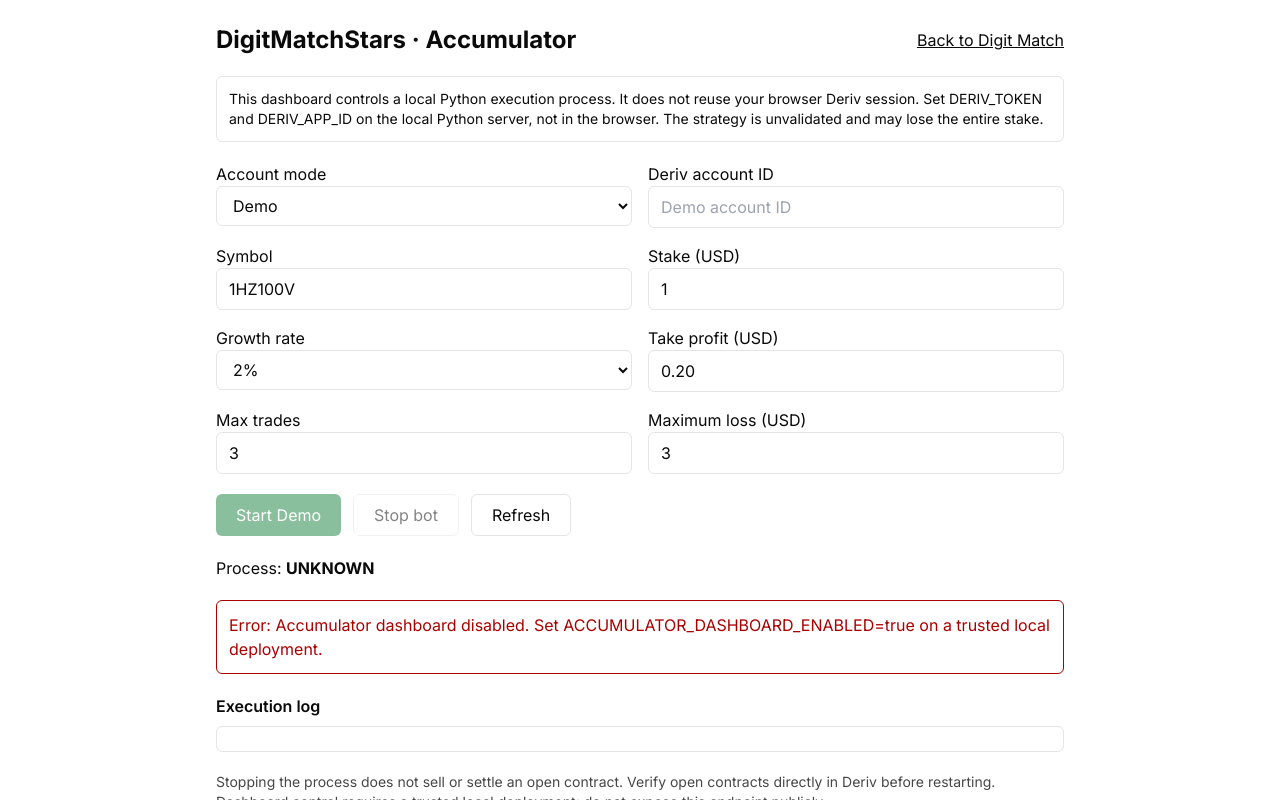
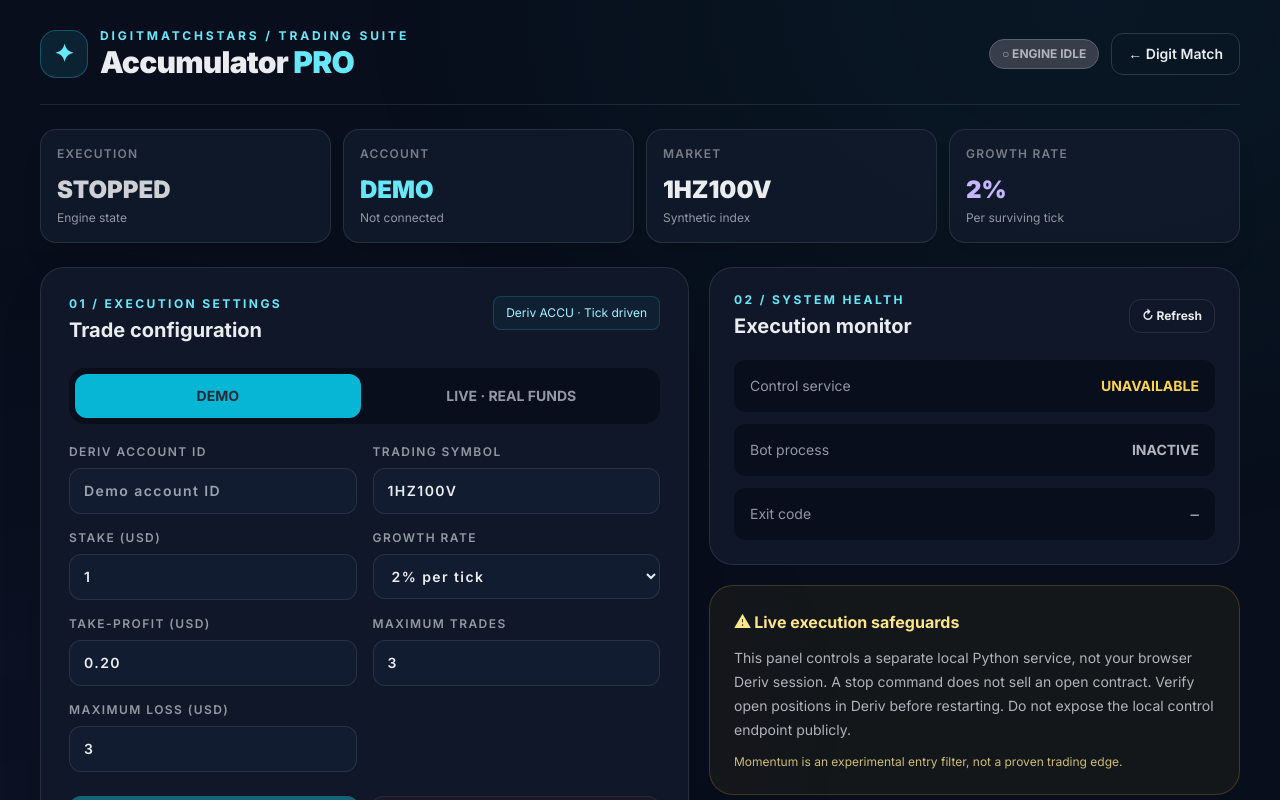
Before and after one commit to BasilOkoth/digitmatchstars-app, a Next.js app: page /accumulator in a window 1280 px wide. Shown: the top 800 px of the page. Built offline with nearby package versions, Linux system fonts and the light colour scheme; no server answers.

Commit message:
Add files via upload

```diff
--- a/app/accumulator/page.tsx
+++ b/app/accumulator/page.tsx
@@ -23,25 +23,44 @@ export default function AccumulatorPage(){
     const r=await fetch(`/api/accumulator?action=${name}`,{method:'POST',headers:{'Content-Type':'application/json'},body});const j=await r.json();if(!r.ok)throw Error(j.detail||j.error||'Request failed');setStatus(j);
    }catch(e){setError(String(e));}finally{setBusy(false);}
  }
- const field='w-full rounded-md border bg-background px-3 py-2';
- return <main className="mx-auto max-w-4xl space-y-5 p-6 text-foreground">
- <div className="flex items-center justify-between"><h1 className="text-2xl font-bold">DigitMatchStars · Accumulator</h1><Link href="/" className="underline">Back to Digit Match</Link></div>
- <p className="rounded-md border p-3 text-sm">This dashboard controls a local Python execution process. It does not reuse your browser Deriv session. Set DERIV_TOKEN and DERIV_APP_ID on the local Python server, not in the browser. The strategy is unvalidated and may lose the entire stake.</p>
- <div className="grid grid-cols-1 gap-4 sm:grid-cols-2">
- <label>Account mode<select className={field} value={mode} onChange={e=>{setMode(e.target.value as 'demo'|'live');setConfirm(false);}}><option value="demo">Demo</option><option value="live">Live — real money</option></select></label>
- <label>Deriv account ID<input className={field} value={account} onChange={e=>setAccount(e.target.value)} placeholder={mode==='demo'?'Demo account ID':'Real account ID'}/></label>
- <label>Symbol<input className={field} value={symbol} onChange={e=>setSymbol(e.target.value)}/></label>
- <label>Stake (USD)<input className={field} type="number" min="0.01" step="0.01" value={stake} onChange={e=>setStake(e.target.value)}/></label>
- <label>Growth rate<select className={field} value={growth} onChange={e=>setGrowth(e.target.value)}>{[1,2,3,4,5].map(v=><option key={v} value={(v/100).toFixed(2)}>{v}%</option>)}</select></label>
- <label>Take profit (USD)<input className={field} type="number" min="0.01" step="0.01" value={takeProfit} onChange={e=>setTakeProfit(e.target.value)}/></label>
- <label>Max trades<input className={field} type="number" min="1" value={maxTrades} onChange={e=>setMaxTrades(e.target.value)}/></label>
- <label>Maximum loss (USD)<input className={field} type="number" min="0.01" step="0.01" value={maxLoss} onChange={e=>setMaxLoss(e.target.value)}/></label>
- </div>
- {mode==='live'&&<label className="flex items-center gap-2 rounded-md border p-3"><input type="checkbox" checked={confirm} onChange={e=>setConfirm(e.target.checked)}/>I understand this will place real-money accumulator orders and can lose the entire stake.</label>}
- <div className="flex gap-3"><button className="rounded-md bg-green-700 px-5 py-2 text-white disabled:opacity-50" disabled={busy||!!status?.running||!account||mode==='live'&&!confirm} onClick={()=>void action('start')}>Start {mode==='live'?'LIVE':'Demo'}</button><button className="rounded-md border px-5 py-2 disabled:opacity-50" disabled={busy||!status?.running} onClick={()=>void action('stop')}>Stop bot</button><button className="rounded-md border px-5 py-2" onClick={()=>void refresh()}>Refresh</button></div>
- <p>Process: <strong>{status?.running?'RUNNING':status?'STOPPED':'UNKNOWN'}</strong>{status?.mode?` · ${status.mode.toUpperCase()} · ${status.account_id}`:''}</p>
- {error&&<p className="rounded-md border border-red-600 p-3 text-red-600">{error}</p>}
- <section><h2 className="mb-2 font-semibold">Execution log</h2><pre className="max-h-96 overflow-auto rounded-md border p-3 text-xs">{status?.logs?.map((l,i)=><div key={i}>{JSON.stringify(l)}</div>)}</pre></section>
- <p className="text-sm opacity-75">Stopping the process does not sell or settle an open contract. Verify open contracts directly in Deriv before restarting. Dashboard control requires a trusted local deployment; do not expose this endpoint publicly.</p>
+ const logs = status?.logs ?? [];
+ const isLive = status?.mode === 'live';
+ const field = 'mt-2 w-full rounded-xl border border-white/10 bg-[#111c31] px-3.5 py-3 text-sm text-slate-100 outline-none transition focus:border-cyan-400/70 focus:ring-2 focus:ring-cyan-400/10';
+ const label = 'block text-xs font-semibold uppercase tracking-[0.12em] text-slate-400';
+ return <main className="min-h-screen bg-[#080e1b] text-slate-100 selection:bg-cyan-400/30">
+  <div className="pointer-events-none fixed inset-0 opacity-50" style={{background:'radial-gradient(ellipse at 85% 0%,rgba(19,117,133,.20),transparent 48%),radial-gradient(ellipse at 0% 90%,rgba(72,57,146,.16),transparent 48%)'}} />
+  <div className="relative mx-auto max-w-7xl space-y-6 px-4 py-7 sm:px-7 lg:px-10">
+   <header className="flex flex-wrap items-center justify-between gap-4 border-b border-white/10 pb-6">
+    <div className="flex items-center gap-3"><div className="grid h-12 w-12 place-items-center rounded-2xl border border-cyan-400/30 bg-cyan-400/10 text-2xl font-black text-cyan-300">✦</div><div><div className="text-xs font-bold uppercase tracking-[.24em] text-cyan-300">DigitMatchStars / Trading Suite</div><h1 className="text-2xl font-black tracking-tight sm:text-3xl">Accumulator <span className="text-cyan-300">PRO</span></h1></div></div>
+    <div className="flex items-center gap-3"><span className={'rounded-full border px-3 py-1.5 text-xs font-bold '+(status?.running?'border-emerald-400/30 bg-emerald-400/10 text-emerald-300':'border-slate-600 bg-slate-800 text-slate-300')}>{status?.running?'● ENGINE ACTIVE':'○ ENGINE IDLE'}</span><Link href="/" className="rounded-xl border border-white/15 px-4 py-2.5 text-sm font-semibold hover:bg-white/10">← Digit Match</Link></div>
+   </header>
+   <div className="grid grid-cols-2 gap-3 lg:grid-cols-4">
+    {[{name:'Execution',value:status?.running?'RUNNING':'STOPPED',hint:'Engine state',tone:status?.running?'text-emerald-300':'text-slate-200'},{name:'Account',value:status?.mode?.toUpperCase()||mode.toUpperCase(),hint:status?.account_id||'Not connected',tone:isLive?'text-amber-300':'text-cyan-300'},{name:'Market',value:symbol,hint:'Synthetic index',tone:'text-slate-100'},{name:'Growth rate',value:`${(Number(growth)*100).toFixed(0)}%`,hint:'Per surviving tick',tone:'text-violet-300'}].map(card=><div key={card.name} className="rounded-2xl border border-white/10 bg-[#111a2b]/90 p-4 shadow-xl shadow-black/10"><p className="text-xs font-semibold uppercase tracking-widest text-slate-500">{card.name}</p><p className={'mt-3 break-all text-xl font-black sm:text-2xl '+card.tone}>{card.value}</p><p className="mt-1 truncate text-xs text-slate-400">{card.hint}</p></div>)}
+   </div>
+   <div className="grid gap-5 lg:grid-cols-[minmax(0,1.1fr)_minmax(0,.9fr)]">
+    <section className="rounded-3xl border border-white/10 bg-[#10192a]/95 p-5 shadow-2xl shadow-black/20 sm:p-7">
+     <div className="mb-6 flex flex-wrap items-start justify-between gap-3"><div><p className="text-xs font-bold uppercase tracking-[.2em] text-cyan-300">01 / Execution settings</p><h2 className="mt-1 text-xl font-bold">Trade configuration</h2></div><div className="rounded-lg border border-cyan-400/20 bg-cyan-400/5 px-3 py-2 text-xs text-cyan-200">Deriv ACCU · Tick driven</div></div>
+     <div className="mb-5 grid grid-cols-2 gap-2 rounded-2xl bg-[#080e1b] p-1.5"><button className={'rounded-xl px-4 py-3 text-sm font-bold transition '+(mode==='demo'?'bg-cyan-500 text-slate-950':'text-slate-400 hover:bg-white/5')} onClick={()=>{setMode('demo');setConfirm(false)}} disabled={!!status?.running}>DEMO</button><button className={'rounded-xl px-4 py-3 text-sm font-bold transition '+(mode==='live'?'bg-amber-400 text-slate-950':'text-slate-400 hover:bg-white/5')} onClick={()=>{setMode('live');setConfirm(false)}} disabled={!!status?.running}>LIVE · REAL FUNDS</button></div>
+     <div className="grid gap-4 sm:grid-cols-2">
+      <label className={label}>Deriv account ID<input className={field} value={account} onChange={e=>setAccount(e.target.value)} placeholder={mode==='demo'?'Demo account ID':'Real account ID'} disabled={!!status?.running}/></label>
+      <label className={label}>Trading symbol<input className={field} value={symbol} onChange={e=>setSymbol(e.target.value)} disabled={!!status?.running}/></label>
+      <label className={label}>Stake (USD)<input className={field} type="number" min="0.01" step="0.01" value={stake} onChange={e=>setStake(e.target.value)} disabled={!!status?.running}/></label>
+      <label className={label}>Growth rate<select className={field} value={growth} onChange={e=>setGrowth(e.target.value)} disabled={!!status?.running}>{[1,2,3,4,5].map(v=><option key={v} value={(v/100).toFixed(2)}>{v}% per tick</option>)}</select></label>
+      <label className={label}>Take-profit (USD)<input className={field} type="number" min="0.01" step="0.01" value={takeProfit} onChange={e=>setTakeProfit(e.target.value)} disabled={!!status?.running}/></label>
+      <label className={label}>Maximum trades<input className={field} type="number" min="1" step="1" value={maxTrades} onChange={e=>setMaxTrades(e.target.value)} disabled={!!status?.running}/></label>
+      <label className={label}>Maximum loss (USD)<input className={field} type="number" min="0.01" step="0.01" value={maxLoss} onChange={e=>setMaxLoss(e.target.value)} disabled={!!status?.running}/></label>
+     </div>
+     {mode==='live'&&<label className="mt-5 flex cursor-pointer items-start gap-3 rounded-xl border border-amber-400/30 bg-amber-400/10 p-4 text-sm text-amber-100"><input className="mt-1 accent-amber-400" type="checkbox" checked={confirm} onChange={e=>setConfirm(e.target.checked)}/><span>I confirm that this mode can place real-money orders. A barrier breach may lose the entire stake.</span></label>}
+     <div className="mt-6 grid grid-cols-2 gap-3"><button className={'rounded-xl px-5 py-3.5 text-sm font-black transition disabled:cursor-not-allowed disabled:opacity-40 '+(mode==='live'?'bg-amber-400 text-slate-950 hover:bg-amber-300':'bg-cyan-400 text-slate-950 hover:bg-cyan-300')} disabled={busy||!!status?.running||!account||mode==='live'&&!confirm} onClick={()=>void action('start')}>{busy?'Working…':`▶ START ${mode.toUpperCase()}`}</button><button className="rounded-xl border border-rose-400/30 bg-rose-400/10 px-5 py-3.5 text-sm font-bold text-rose-200 hover:bg-rose-400/20 disabled:opacity-40" disabled={busy||!status?.running} onClick={()=>void action('stop')}>■ STOP ENGINE</button></div>
+     {error&&<div role="alert" className="mt-4 rounded-xl border border-rose-400/40 bg-rose-500/10 p-4 text-sm text-rose-200">{error}</div>}
+    </section>
+    <div className="space-y-5">
+     <section className="rounded-3xl border border-white/10 bg-[#10192a]/95 p-5 sm:p-6"><div className="flex items-center justify-between"><div><p className="text-xs font-bold uppercase tracking-[.2em] text-cyan-300">02 / System health</p><h2 className="mt-1 text-xl font-bold">Execution monitor</h2></div><button className="rounded-xl border border-white/10 px-3 py-2 text-xs font-bold hover:bg-white/10" onClick={()=>void refresh()}>↻ Refresh</button></div><div className="mt-5 space-y-3"><div className="flex items-center justify-between rounded-xl bg-[#080e1b] p-4"><span className="text-sm text-slate-400">Control service</span><span className={'text-sm font-bold '+(status?'text-emerald-300':'text-amber-300')}>{status?'RESPONDING':'UNAVAILABLE'}</span></div><div className="flex items-center justify-between rounded-xl bg-[#080e1b] p-4"><span className="text-sm text-slate-400">Bot process</span><span className={'text-sm font-bold '+(status?.running?'text-emerald-300':'text-slate-300')}>{status?.running?'ACTIVE':'INACTIVE'}</span></div><div className="flex items-center justify-between rounded-xl bg-[#080e1b] p-4"><span className="text-sm text-slate-400">Exit code</span><span className="font-mono text-sm">{status?.exit_code??'—'}</span></div></div></section>
+     <section className="rounded-3xl border border-amber-400/20 bg-amber-400/5 p-5 sm:p-6"><h3 className="font-bold text-amber-200">⚠ Live execution safeguards</h3><p className="mt-3 text-sm leading-6 text-slate-300">This panel controls a separate local Python service, not your browser Deriv session. A stop command does not sell an open contract. Verify open positions in Deriv before restarting. Do not expose the local control endpoint publicly.</p><p className="mt-3 text-xs text-amber-200/80">Momentum is an experimental entry filter, not a proven trading edge.</p></section>
+    </div>
+   </div>
+   <section className="rounded-3xl border border-white/10 bg-[#10192a]/95 p-5 sm:p-7"><div className="mb-4 flex flex-wrap items-center justify-between gap-3"><div><p className="text-xs font-bold uppercase tracking-[.2em] text-cyan-300">03 / Activity stream</p><h2 className="mt-1 text-xl font-bold">Execution events <span className="ml-2 text-sm font-medium text-slate-500">({logs.length})</span></h2></div><span className="rounded-full border border-white/10 bg-[#080e1b] px-3 py-1.5 text-xs text-slate-400">Auto-refresh every 2 seconds</span></div><div aria-live="polite" className="max-h-[400px] min-h-[180px] space-y-2 overflow-auto rounded-2xl border border-white/5 bg-[#080e1b] p-3 font-mono text-xs">{logs.length?logs.slice(-80).reverse().map((event,i)=><div key={i} className="break-all rounded-lg border border-white/5 bg-white/[.025] px-3 py-2 text-slate-300">{JSON.stringify(event)}</div>):<div className="grid min-h-[150px] place-items-center text-center text-slate-500">No execution events yet. Start the engine to view activity.</div>}</div></section>
+   <footer className="pb-5 text-center text-xs text-slate-500">DigitMatchStars · Accumulator PRO · Demo and Live execution require a locally configured Deriv API connection</footer>
+  </div>
  </main>;
 }
```
Also changed, not shown: 2 other files (tests, documents, lock files or other folders).
